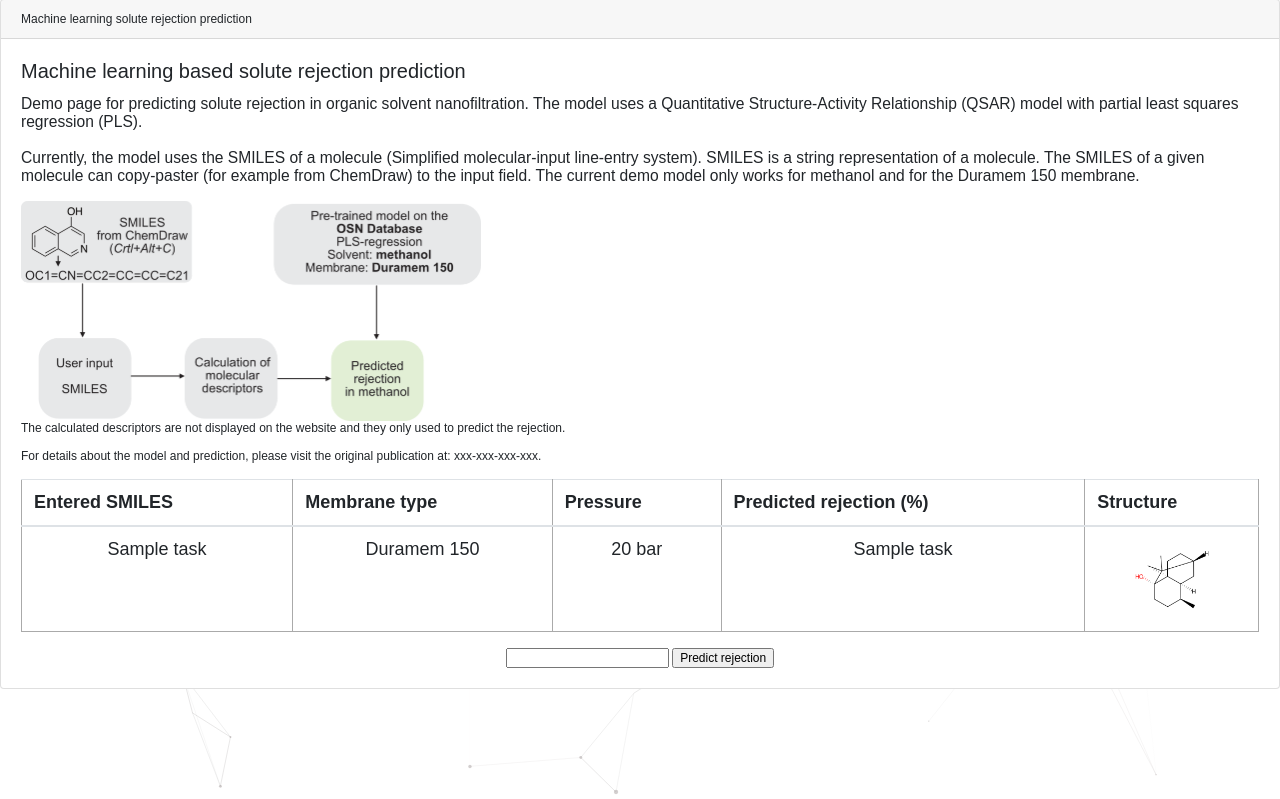
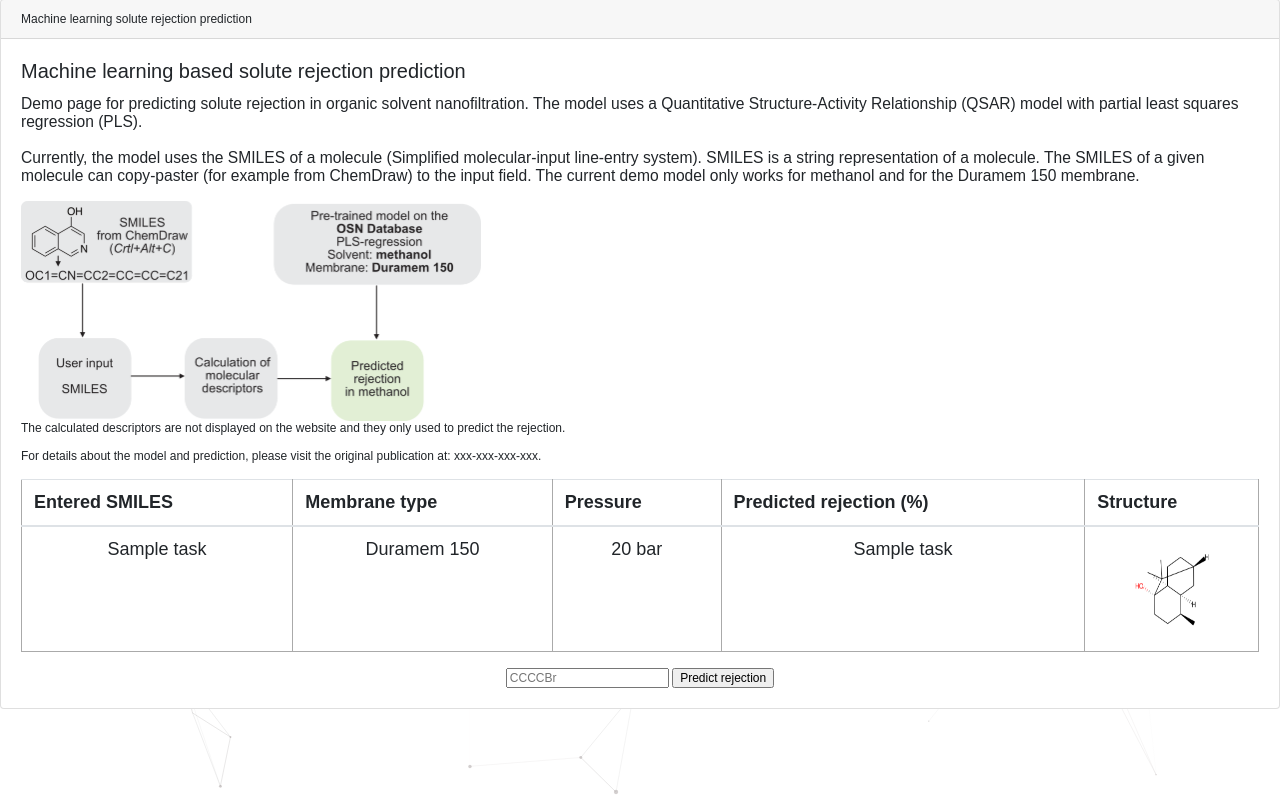
Before and after one commit to ignaczgerg/osn-database, a Flask app: template templates/pls-prediction.html in a window 1280 px wide. Shown: the part 50-849 px from the top of the page. Run offline with Flask 2, Linux system fonts and the light colour scheme; the template is opened without the code that fills it: most values are stand-ins (such as "Sample title", 1, 10 or a date in 2020); some libraries are stand-ins or nearby versions.

Commit message:
PLS and Similarity user-interface update with placeholders

```diff
--- a/templates/pls-prediction.html
+++ b/templates/pls-prediction.html
@@ -49,7 +49,7 @@ Solute rejection prediction
                         <td>20 bar</td>
 
                         <td>{{ tasks[1] }}</td>
-                        <td><img src="{{url_for('static', filename='dataset_image.png')}}" alt="dataset_image" height="80" width="80"></td>
+                        <td><img src="{{url_for('static', filename='dataset_image.png')}}" alt="dataset_image" height="100" width="80"></td>
                     </tr>
                 </thead>
                 <tbody>
@@ -59,7 +59,7 @@ Solute rejection prediction
 
             <div class="form">
                 <form style="text-align: center" action="/pls-prediction" method="POST">
-                    <input type="text" name="content" id="content">
+                    <input type="text" name="content" id="content" placeholder='CCCCBr'>
                     <input type="submit" value="Predict rejection">
                 </form>
             </div>
--- a/templates/similarity.html
+++ b/templates/similarity.html
@@ -59,7 +59,7 @@ Similarity search
 
             <div class="form">
                 <form style="text-align: center" action="/similarity" method="POST">
-                    <input type="text" name="content" id="content">
+                    <input type="text" name="content" id="content" placeholder="CCCCBr">
                     <input type="submit" value="Search">
                 </form>
             </div>
```
